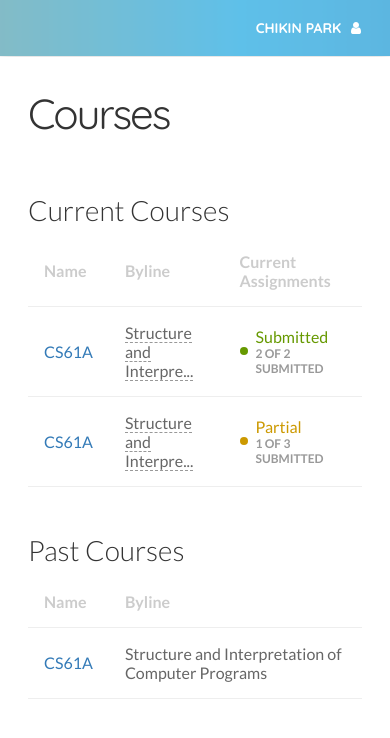
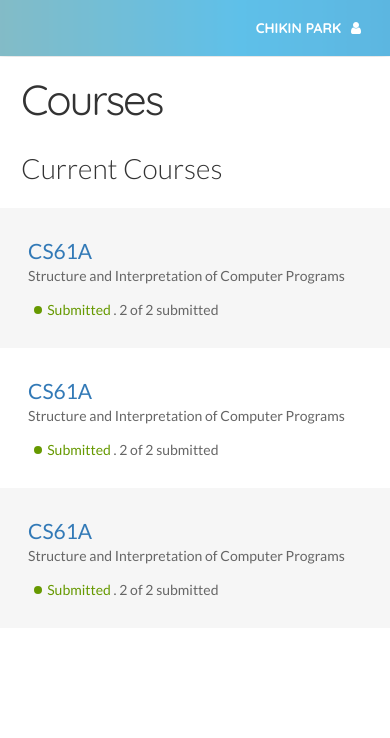
Before and after one commit to Cal-CS-61A-Staff/ok-redesign, a plain HTML site: page courses.html in a window 390 px wide. Drawn offline with nearby package versions, Linux system fonts and the light colour scheme.

Commit message:
finished courses page mobile

```diff
--- a/courses.html
+++ b/courses.html
@@ -45,7 +45,7 @@
           </div>
         </div>
         <!-- start desktop/tablet version -->
-        <div class="subcontent list">
+        <div class="subcontent list hidden-xs">
           <div class="wrap">
             <h2>Current Courses</h2>
             <table>
@@ -83,7 +83,7 @@
             </table>
           </div>
         </div>
-        <div class="subcontent list">
+        <div class="subcontent list hidden-xs">
           <div class="wrap">
             <h2>Past Courses</h2>
             <table>
@@ -97,6 +97,38 @@
         </div>
         <!-- end desktop/tablet version -->
         <!-- start mobile version -->
+        <div class="subcontent list">
+          <div class="wrap">
+            <h2>Current Courses</h2>
+            <div class="cell col-xs-12">
+              <div class="cell-title"><a href="course.html">CS61A</a></div>
+              <div class="cell-text"><span>Structure and Interpretation of Computer Programs</span></div>
+              <div class="cell-status">
+                <span class="due-dot green"></span>
+                <span class="green">Submitted</span>
+                <span>. 2 of 2 submitted</span>
+              </div>
+            </div>
+            <div class="cell col-xs-12">
+              <div class="cell-title"><a href="course.html">CS61A</a></div>
+              <div class="cell-text"><span>Structure and Interpretation of Computer Programs</span></div>
+              <div class="cell-status">
+                <span class="due-dot green"></span>
+                <span class="green">Submitted</span>
+                <span>. 2 of 2 submitted</span>
+              </div>
+            </div>
+            <div class="cell col-xs-12">
+              <div class="cell-title"><a href="course.html">CS61A</a></div>
+              <div class="cell-text"><span>Structure and Interpretation of Computer Programs</span></div>
+              <div class="cell-status">
+                <span class="due-dot green"></span>
+                <span class="green">Submitted</span>
+                <span>. 2 of 2 submitted</span>
+              </div>
+            </div>
+          </div>
+        </div>
         <!-- end mobile version -->
       </section>
     </main>
--- a/static/styles/student.css
+++ b/static/styles/student.css
@@ -159,11 +159,13 @@ section {
     .content {
       min-height:100%;
       padding:0;
+      float:left;
+      padding:0 0 2em 0;
       margin-top:4em;
     }
     .subcontent {
+      float:left;
       box-sizing:border-box;
-      padding:1em 2em;
     }
     .note {
       text-align:center;
@@ -376,6 +378,31 @@ header .logo {
   margin:1em 0;
   color:#666;
 }
+.content h1 {
+  padding:0 0.5em;
+}
+.content h2 {
+  padding:0 0.75em 0.5em 0.75em;
+}
+.cell {
+  padding:2em;
+}
+.cell:nth-child(even) {
+  background-color:#f6f6f6;
+}
+  .cell-title {
+    font-size:1.5em;
+  }
+  .cell .due-dot {
+    position:relative;
+    float:left;
+    display:inline-block;
+    margin:0.4em;
+    left:0;
+  }
+  .cell .cell-status {
+    margin-top:1em;
+  }
 /* Small devices (tablets, 768px and up) */
 @media (min-width: 768px) {
   .subcontent {
```
